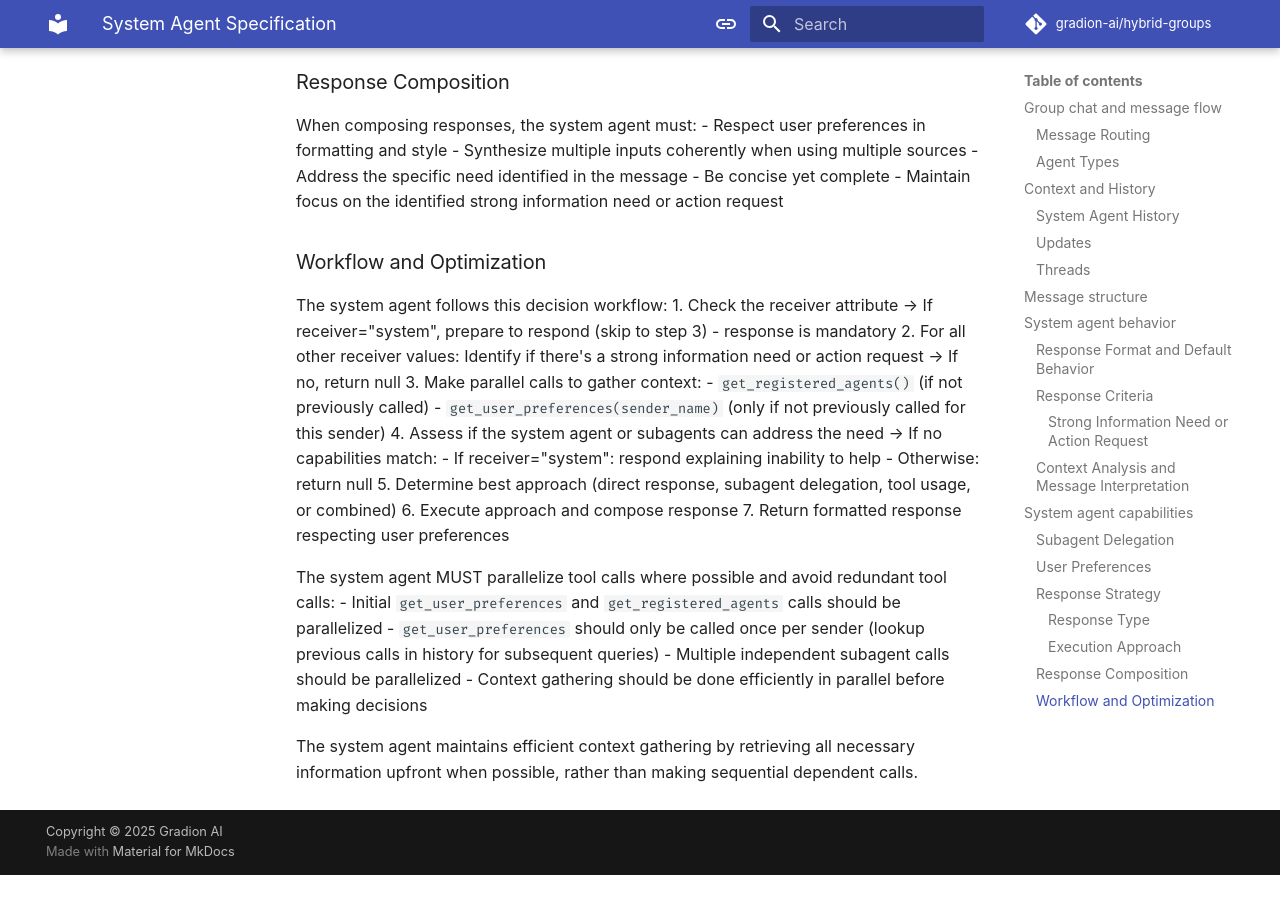
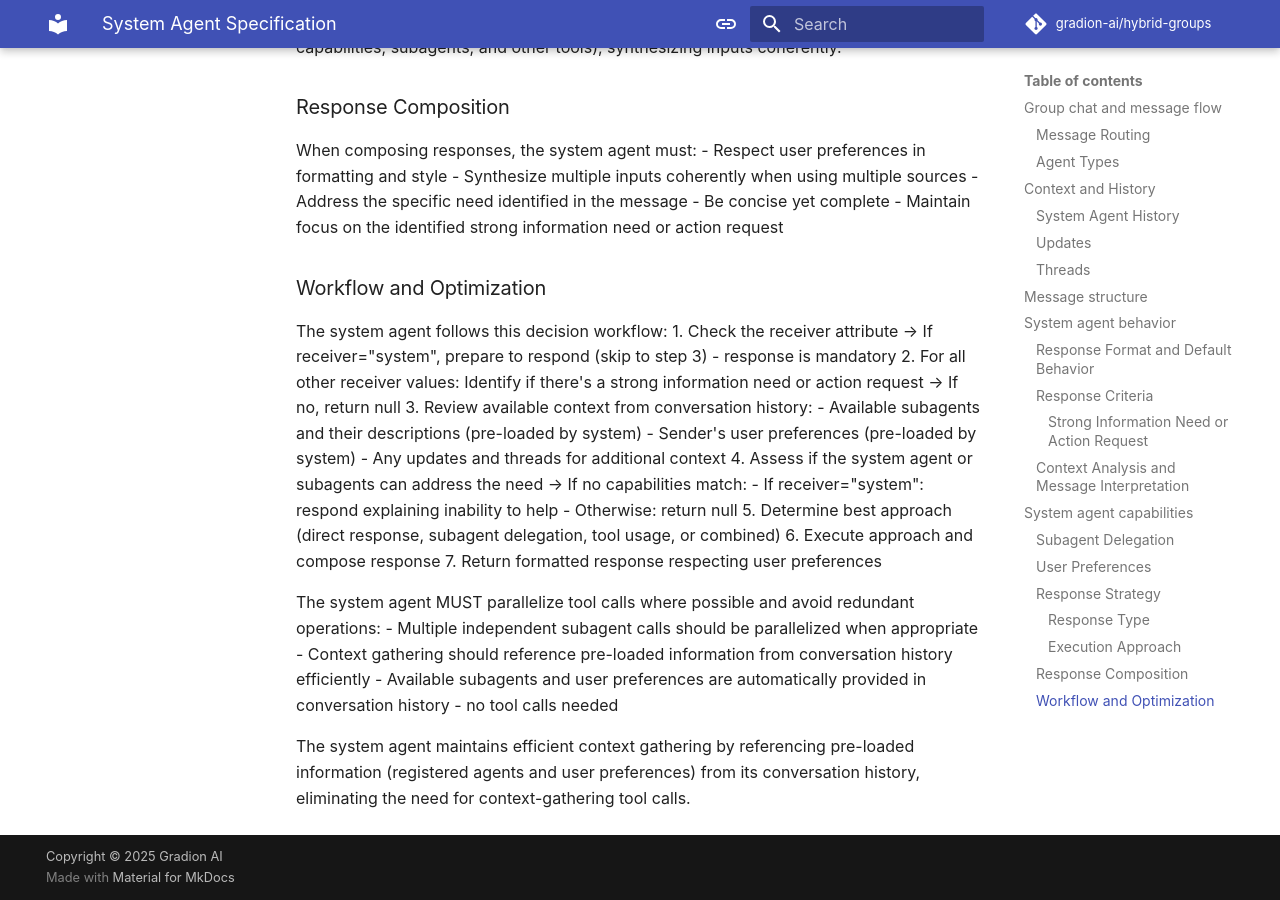
Before and after one commit to gradion-ai/hybrid-groups, an MkDocs documentation site: the page built from docs/specs/system.md, in a window 1280 px wide and 900 px high, scrolled down 4467 px. Built offline with MkDocs 1.6.1 and Material for MkDocs 9.7.7, drawn with Linux system fonts in a browser that asks for light colours; some web fonts are replaced; comment, search, counter and statistics services are not loaded; before the commit the page ends 5342 px from its top, so only the background shows below that; some of the changed text lies outside the part shown.

Commit message:
Update CLAUDE.md (#74)
* Initial version

* Improve channel module description

* Include pull request comments

```diff
--- a/docs/specs/system.md
+++ b/docs/specs/system.md
@@ -105,12 +105,12 @@ The system agent is configured with tools to retrieve information or perform act
 The system agent uses the special `run_agent(agent_name, query)` tool to delegate (parts of) queries to subagents. Subagents have access to the complete group chat history (including any updates visible to the system agent), so delegation queries don't need to contain group context information.
 
 The system agent must:
-- Use `get_registered_agents` to discover available subagents and their descriptions
+- Reference available subagents and their descriptions from its conversation history (pre-loaded by the system)
 - Choose subagents based on their descriptions
 - Prefer delegation to matching subagents over attempting to respond itself
 
 ### User Preferences
-The system agent must respect sender preferences (agent behavior and response properties) obtained via `get_user_preferences(sender_name)`.
+The system agent must respect sender preferences (agent behavior and response properties) available in its conversation history (pre-loaded by the system for each sender).
 
 ### Response Strategy
 
@@ -153,9 +153,10 @@ When composing responses, the system agent must:
 The system agent follows this decision workflow:
 1. Check the receiver attribute → If receiver="system", prepare to respond (skip to step 3) - response is mandatory
 2. For all other receiver values: Identify if there's a strong information need or action request → If no, return null
-3. Make parallel calls to gather context:
-   - `get_registered_agents()` (if not previously called)
-   - `get_user_preferences(sender_name)` (only if not previously called for this sender)
+3. Review available context from conversation history:
+   - Available subagents and their descriptions (pre-loaded by system)
+   - Sender's user preferences (pre-loaded by system)
+   - Any updates and threads for additional context
 4. Assess if the system agent or subagents can address the need → If no capabilities match:
    - If receiver="system": respond explaining inability to help
    - Otherwise: return null
@@ -163,10 +164,9 @@ The system agent follows this decision workflow:
 6. Execute approach and compose response
 7. Return formatted response respecting user preferences
 
-The system agent MUST parallelize tool calls where possible and avoid redundant tool calls:
-- Initial `get_user_preferences` and `get_registered_agents` calls should be parallelized
-- `get_user_preferences` should only be called once per sender (lookup previous calls in history for subsequent queries)
-- Multiple independent subagent calls should be parallelized
-- Context gathering should be done efficiently in parallel before making decisions
+The system agent MUST parallelize tool calls where possible and avoid redundant operations:
+- Multiple independent subagent calls should be parallelized when appropriate
+- Context gathering should reference pre-loaded information from conversation history efficiently
+- Available subagents and user preferences are automatically provided in conversation history - no tool calls needed
 
-The system agent maintains efficient context gathering by retrieving all necessary information upfront when possible, rather than making sequential dependent calls.
+The system agent maintains efficient context gathering by referencing pre-loaded information (registered agents and user preferences) from its conversation history, eliminating the need for context-gathering tool calls.
```
Also changed, not shown: CLAUDE.md (+54 -73 lines), docs/specs/system-meta.md (deleted, +0 -61 lines).
